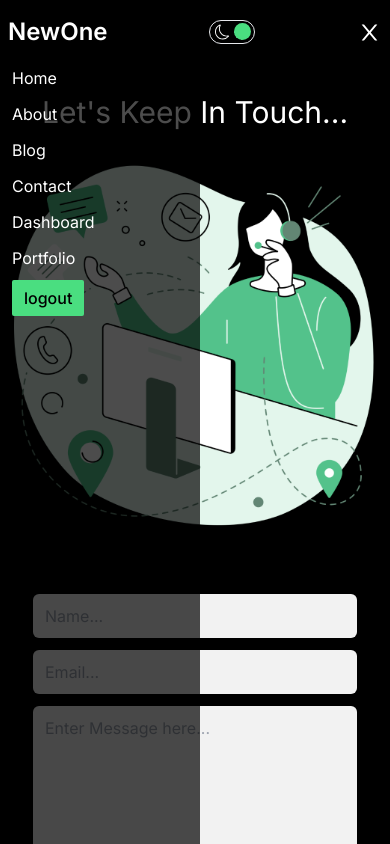
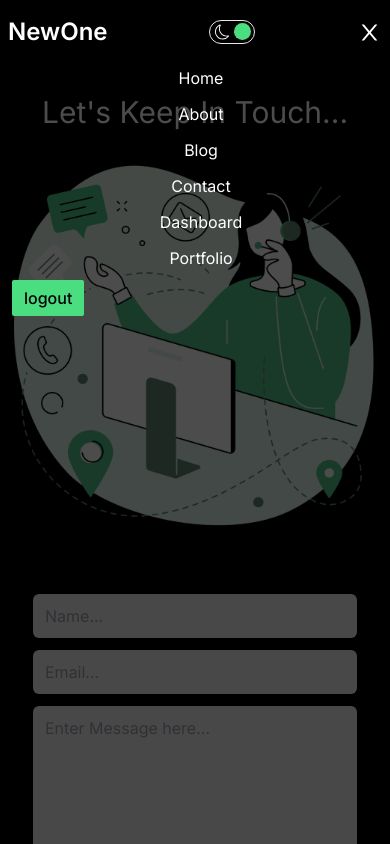
Before and after one commit to JaydeepBodar/NewOne, a Next.js app: page /Contact in a window 390 px wide. Both pictures are taken after a click on the element 369 px from the left and 32 px from the top of the page. Shown: the top 844 px of the page. Built offline with nearby package versions, Linux system fonts and the light colour scheme; what path would draw is missing.

Commit message:
28-06(1)

```diff
--- a/src/app/globals.css
+++ b/src/app/globals.css
@@ -58,18 +58,25 @@ body .light{
   left: 0;
   bottom: 0;
   right: 0;
-  z-index: 10;
+  z-index: 0;
+}
+.light .responsive{
+  background-color: #fff ;
 }
 .light .menu {
   background-color: #fff ;
 }
+.responsive li a{
+  text-align: center;
+}
 .responsive{
+  z-index: 2;
   position: fixed;
   left: 0;
   right: 0;
   height: 100%;
   width: 100%;
-  max-width: 200px;
+  max-width: 100%;
   background-color: rgba(0, 0, 0, 0.70);
 }
 }
--- a/src/component/Navbar/Navbar.js
+++ b/src/component/Navbar/Navbar.js
@@ -34,9 +34,9 @@ const Navbar = () => {
               {link.map((val) => {
                 const { id, title, url } = val;
                 return (
-                  <li key={id} className="max-md:pb-2">
+                  <li key={id} className="max-md:pb-2 max-md:w-[100%]">
                     {" "}
-                    <Link href={url} className="hover:text-[#4ade80]">
+                    <Link href={url} className="hover:text-[#4ade80] max-md:flex max-md:justify-center">
                       {title}
                     </Link>
                   </li>
```
